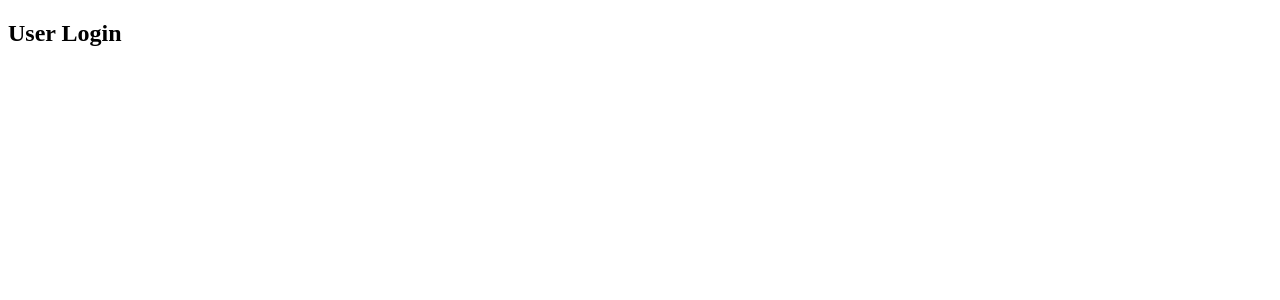
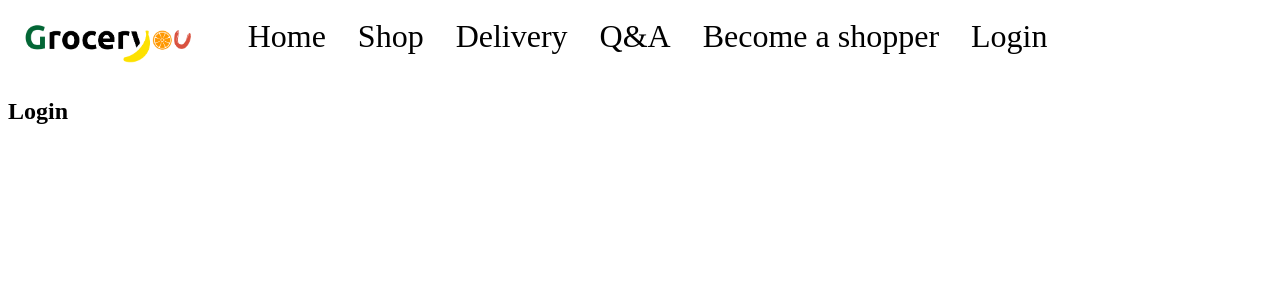
Before and after one commit to MarcoTUM/Groceryou_Frontend, a React (Create React App) app: page /login in a window 1280 px wide. Shown: the top 300 px of the page. Built offline with nearby package versions, Linux system fonts and the light colour scheme.

Commit message:
Added basic navbar with logo.

```diff
--- /dev/null
+++ b/src/components/NavBar.css
@@ -0,0 +1,42 @@
+img {
+    /* Positioning */
+    float: left;
+    padding-right: 25px;
+
+    /* Formatting */
+    height: 1.4em;
+    width: auto;
+}
+
+nav {
+    /* Positioning */
+    margin: 0;
+    padding: 0;
+    width: 100%;
+    height: 70px;
+
+    /* Formatting */
+    overflow: hidden;
+    background-color: white;
+}
+
+nav a {
+    /* Positioning */
+    float: left;
+    display: block;
+
+    /* Formatting */
+    color: black;
+    text-align: center;
+    padding: 10px 16px;
+    text-decoration: none;
+    font-size: 2em;
+}
+
+nav a:hover {
+    /* Formatting */
+    color: orangered;
+}
+
+@media screen and (max-width: 800px) {
+}
--- a/src/components/NavBar.js
+++ b/src/components/NavBar.js
@@ -1,6 +1,9 @@
 import React from 'react';
 
 import { Link } from 'react-router-dom';
+
+import Logo from '../img/GroceryouLogo.png';
+import './NavBar.css';
 
 class NavBar extends React.Component {
     constructor(props) {
@@ -13,7 +16,12 @@ class NavBar extends React.Component {
     render() {
         return (
             <nav>
+                <Link to="/"><img src={Logo} alt="Groceryou Logo"/></Link>
                 <Link to="/">Home</Link>
+                <Link to="/">Shop</Link>
+                <Link to="/">Delivery</Link>
+                <Link to="/">Q&amp;A</Link>
+                <Link to="/">Become a shopper</Link>
                 <Link to="/login">Login</Link>
             </nav>
         );
--- a/src/views/HomeView.js
+++ b/src/views/HomeView.js
@@ -13,7 +13,9 @@ class HomeView extends React.Component {
         return (
             <main>
                 <NavBar />
-                <h2>Home</h2>
+                <div class="content">
+                    <h2>Home</h2>
+                </div>
             </main>
         );
     }
--- a/src/views/UserLoginView.js
+++ b/src/views/UserLoginView.js
@@ -1,4 +1,6 @@
 import React from 'react';
+
+import NavBar from '../components/NavBar';
 
 class UserLoginView extends React.Component {
     constructor(props) {
@@ -11,7 +13,10 @@ class UserLoginView extends React.Component {
     render() {
         return (
             <main>
-                <h2>User Login</h2>
+                <NavBar />
+                <div class="content">
+                    <h2>Login</h2>
+                </div>
             </main>
         );
     }
```
Also changed, not shown: src/img/GroceryouLogo.png (added), src/index.css (deleted).
